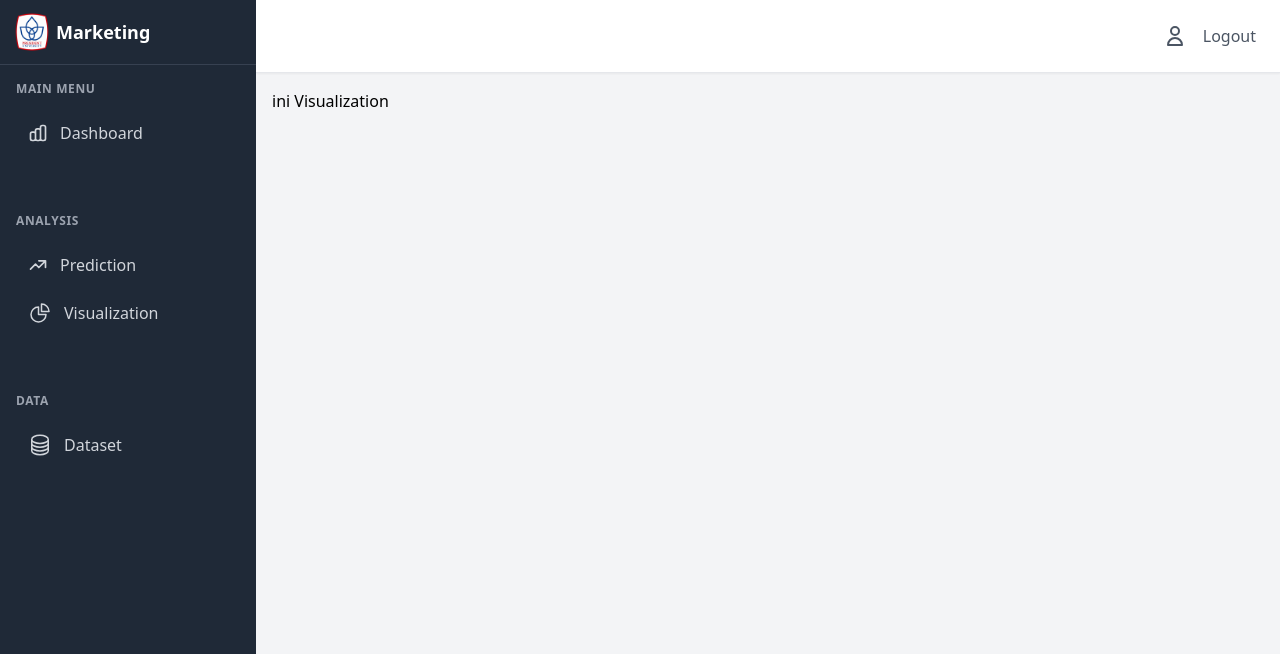
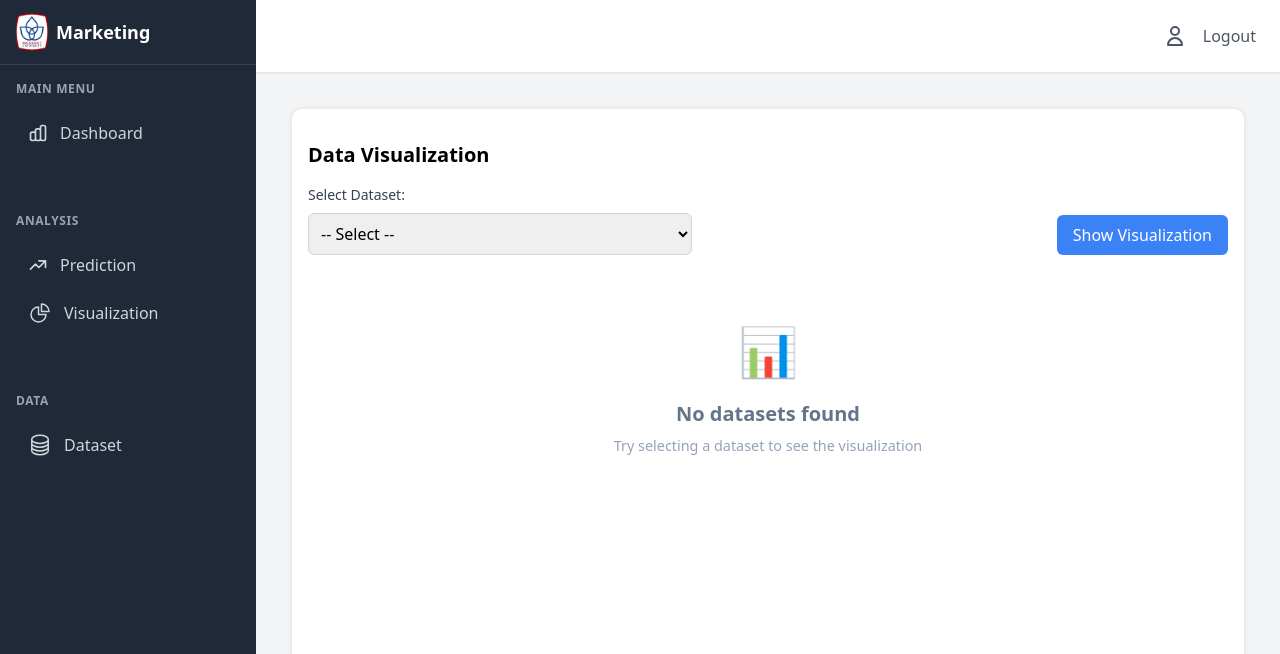
Before and after one commit to najlasjad/marketing, a Django app: page /visualization/ in a window 1280 px wide. Shown: the top 654 px of the page. Run offline with Django 5.2, Linux system fonts and the light colour scheme; a user stored in the database is signed in; tables that the repository leaves empty hold one stand-in row (values such as "Sample post"); some libraries are stand-ins or nearby versions.

Commit message:
data visual

```diff
--- a/marketing_app/templates/visualization.html
+++ b/marketing_app/templates/visualization.html
@@ -1,5 +1,144 @@
-{% extends 'base.html' %} {% block content %}
-<div class="grid grid-cols-1 lg:grid-cols-2 gap-6">
-  <h1>ini Visualization</h1>
+{% extends 'base.html' %}
+{% block content %}
+{% load static %}
+
+<style>
+    .mpld3-figure {
+        width: 100%;
+        overflow-x: auto;
+    }
+    .mpld3-figure > svg {
+        width: 100% !important;
+        height: auto !important;
+    }
+
+    .main-content {
+        max-width: 100%;
+        min-height: 100vh;
+        background: #ffffff;
+        border-radius: 10px;
+        margin: 20px;
+        box-shadow: 0 0 5px rgba(0, 0, 0, 0.1)
+    }
+
+    .header {
+        background: white;
+        padding: 16px 32px;
+        border-bottom: 1px solid #e2e8f0;
+        display: flex;
+        justify-content: space-between;
+        align-items: center;
+        box-shadow: 0 1px 3px rgba(0, 0, 0, 0.1);
+    }
+
+    .header-title {
+        font-size: 24px;
+        font-weight: 600;
+        color: #1e293b;
+    }
+
+    .btn {
+        padding: 8px 16px;
+        border-radius: 6px;
+        border: none;
+        font-weight: 500;
+        cursor: pointer;
+        transition: all 0.2s;
+        display: flex;
+        align-items: center;
+        gap: 8px;
+    }
+
+    .btn-primary {
+        background: #3b82f6;
+        color: white;
+    }
+
+    .btn-primary:hover {
+        background: #2563eb;
+    }
+
+    .content-area {
+        padding: 32px;
+    }
+
+    .no-data, .empty-state {
+        text-align: center;
+        margin-top: 60px;
+        color: #64748b;
+        font-size: 1rem;
+    }
+
+    .empty-state-icon {
+        font-size: 48px;
+        margin-bottom: 12px;
+    }
+
+    .empty-state-title {
+        font-size: 1.25rem;
+        font-weight: 600;
+        margin-bottom: 6px;
+    }
+
+    .empty-state-description {
+        font-size: 0.9rem;
+        color: #94a3b8;
+    }
+</style>
+
+<div class="main-content mx-auto px-4 py-8">
+    <h1 class="text-xl font-bold mb-4">Data Visualization</h1>
+
+    <form method="get" class="mb-6">
+        <div class="flex flex-wrap items-end gap-4">
+            <div class="flex-1 min-w-[200px]">
+                <label for="doc" class="block mb-2 text-sm font-medium text-gray-700">Select Dataset:</label>
+                <select name="doc" id="doc"
+                        class="p-2 border border-gray-300 rounded-md w-full max-w-sm">
+                    <option value="">-- Select --</option>
+                    {% for d in documents %}
+                        <option value="{{ d.id }}" {% if selected_id|stringformat:"s" == d.id|stringformat:"s" %}selected{% endif %}>
+                            {{ d.name }}
+                        </option>
+                    {% endfor %}
+                </select>
+            </div>
+
+            <div class="mt-6">
+                <button type="submit" class="btn btn-primary">Show Visualization</button>
+            </div>
+        </div>
+    </form>
+
+    {% if regtype_html %}
+        <div class="mb-10" id="viz-section">
+            <div class="mpld3-figure">
+                {{ regtype_html|safe }}
+            </div>
+        </div>
+    {% elif not selected_id %}
+        <div class="empty-state" id="empty-state">
+            <div class="empty-state-icon">📊</div>
+            <div class="empty-state-title">No datasets found</div>
+            <div class="empty-state-description">Try selecting a dataset to see the visualization</div>
+        </div>
+    {% endif %}
 </div>
+
+<script>
+    // Client-side feedback if no selection
+    document.addEventListener('DOMContentLoaded', function () {
+        const selectEl = document.getElementById('doc');
+        const emptyState = document.getElementById('empty-state');
+        const vizSection = document.getElementById('viz-section');
+
+        if (selectEl && selectEl.value === "") {
+            if (emptyState) emptyState.style.display = "block";
+            if (vizSection) vizSection.style.display = "none";
+        } else {
+            if (emptyState) emptyState.style.display = "none";
+            if (vizSection) vizSection.style.display = "block";
+        }
+    });
+</script>
 {% endblock %}
--- a/marketing_app/views.py
+++ b/marketing_app/views.py
@@ -8,6 +8,12 @@
 import json
 from django.shortcuts import get_object_or_404
 from django.http import FileResponse
+
+import pandas as pd
+import seaborn as sns
+import matplotlib.pyplot as plt
+import plotly.express as px
+import plotly.io as pio
 
 
 def start_view(request):
@@ -131,5 +137,97 @@
 
 @login_required
 def visualization_view(request):
-    is_admin = request.user.is_superuser or request.user.is_staff
-    return render(request, 'visualization.html', {'is_admin': is_admin})
+    documents = Document.objects.all().order_by('-uploaded_at')
+    selected_id = request.GET.get('doc')
+    regtype_html = None
+
+    regtype_mapping = {
+        0: "Unknown",
+        1: "Test Event (City)",
+        2: "Jalur 1 - Test",
+        3: "Jalur 2 - Rapor",
+        4: "Jalur 3 - Prestasi",
+        5: "S1 Malam",
+        6: "S1 Weekend",
+        7: "S2 Graduate",
+        8: "International - ASEAN",
+        9: "International - China",
+        10: "Social Culture",
+        11: "Short Term",
+        12: "Research",
+        13: "Internship",
+        14: "Special Assignment",
+        15: "Jalur 4 - Online",
+        16: "Jalur 5 - UTBK",
+        17: "Jalur 6 - Blended",
+        18: "Fast Track",
+        19: "Jalur 7 - UNBK",
+        20: "Jalur 8 - Khusus"
+    }
+
+    if selected_id:
+        doc = get_object_or_404(Document, pk=selected_id)
+
+        try:
+            df = pd.read_csv(doc.file.path, delimiter=';',
+                             encoding='utf-8', low_memory=False)
+        except Exception:
+            df = pd.read_csv(doc.file.path)
+
+        expected_cols = [
+            'idregistrantdata', 'groupreg', 'regtype',
+            'iddataregkhusustype', 'idschooltypedata',
+            'idschooljurusandata', 'email', 'idmajordata',
+            'idcountrydata', 'iddataprovinces',
+            'iddataregencies', 'ispaid', 'paymentamount'
+        ]
+
+        available_cols = [col for col in expected_cols if col in df.columns]
+        df = df[available_cols]
+
+        if 'email' in df.columns and 'ispaid' in df.columns:
+            df = df.sort_values(by='ispaid', ascending=False)
+            df = df.drop_duplicates(subset='email', keep='first')
+
+            if 'regtype' in df.columns:
+                df['regtype'] = pd.to_numeric(df['regtype'], errors='coerce')
+                df = df.dropna(subset=['regtype'])
+                df['regtype'] = df['regtype'].astype(int)
+                df = df[df['regtype'].isin(regtype_mapping.keys())]
+                df['regtype_name'] = df['regtype'].map(regtype_mapping)
+
+                if not df['regtype_name'].isna().all():
+                    # 🎯 Plotly Bar Chart
+                    count_df = df['regtype_name'].value_counts().reset_index()
+                    count_df.columns = ['Registration Type', 'Total Students']
+
+                    fig = px.bar(
+                        count_df,
+                        x='Registration Type',
+                        y='Total Students',
+                        color='Registration Type',
+                        title='Registration Type Distribution',
+                        template='plotly_white'
+                    )
+                    fig.update_layout(
+                        xaxis_tickangle=-45,
+                        title_font_size=20,
+                        xaxis_title='',
+                        yaxis_title='Total Students',
+                        showlegend=False,
+                        margin=dict(t=50, b=100)
+                    )
+
+                    fig.update_traces(
+                        hovertemplate='<b>%{x}</b><br>Total Students=%{y:,.0f}<extra></extra>'
+                    )
+
+                    # Convert to HTML
+                    regtype_html = pio.to_html(fig, full_html=False)
+
+    return render(request, 'visualization.html', {
+        'documents': documents,
+        'selected_id': selected_id,
+        'regtype_html': regtype_html,
+        'regtype_mapping': regtype_mapping,
+    })
```
